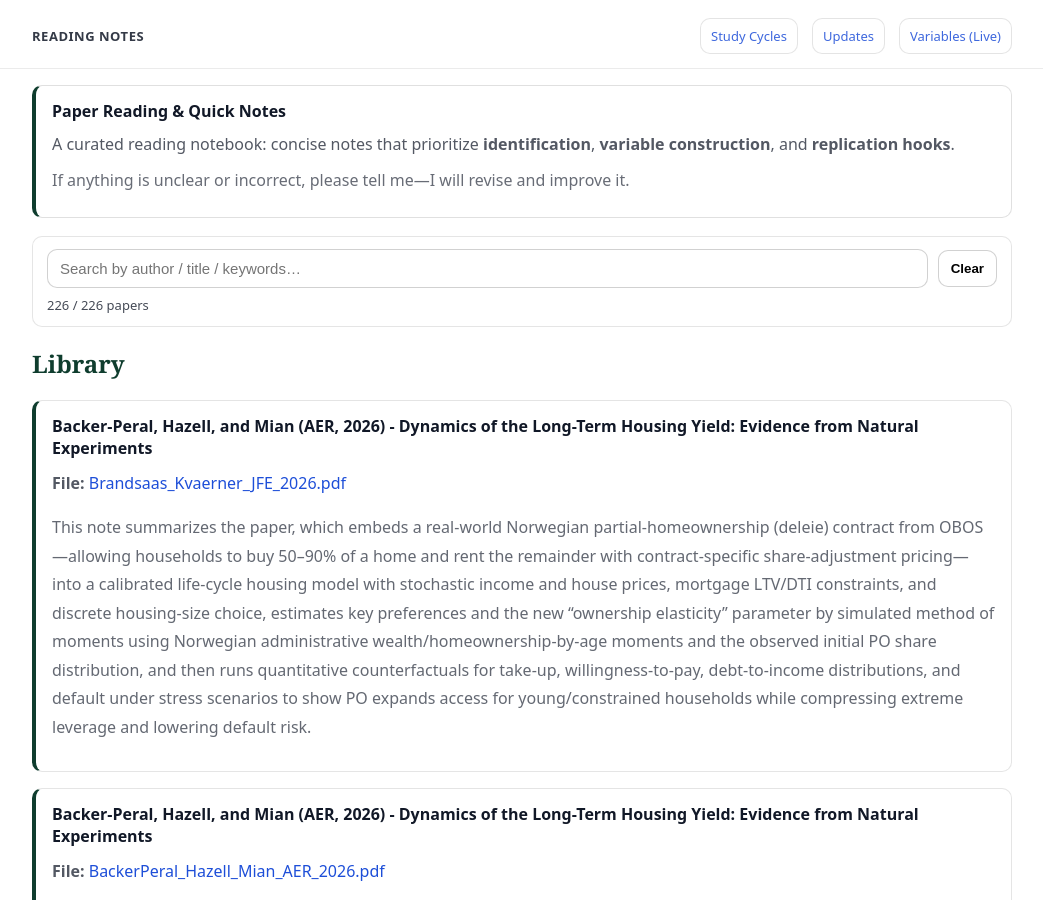
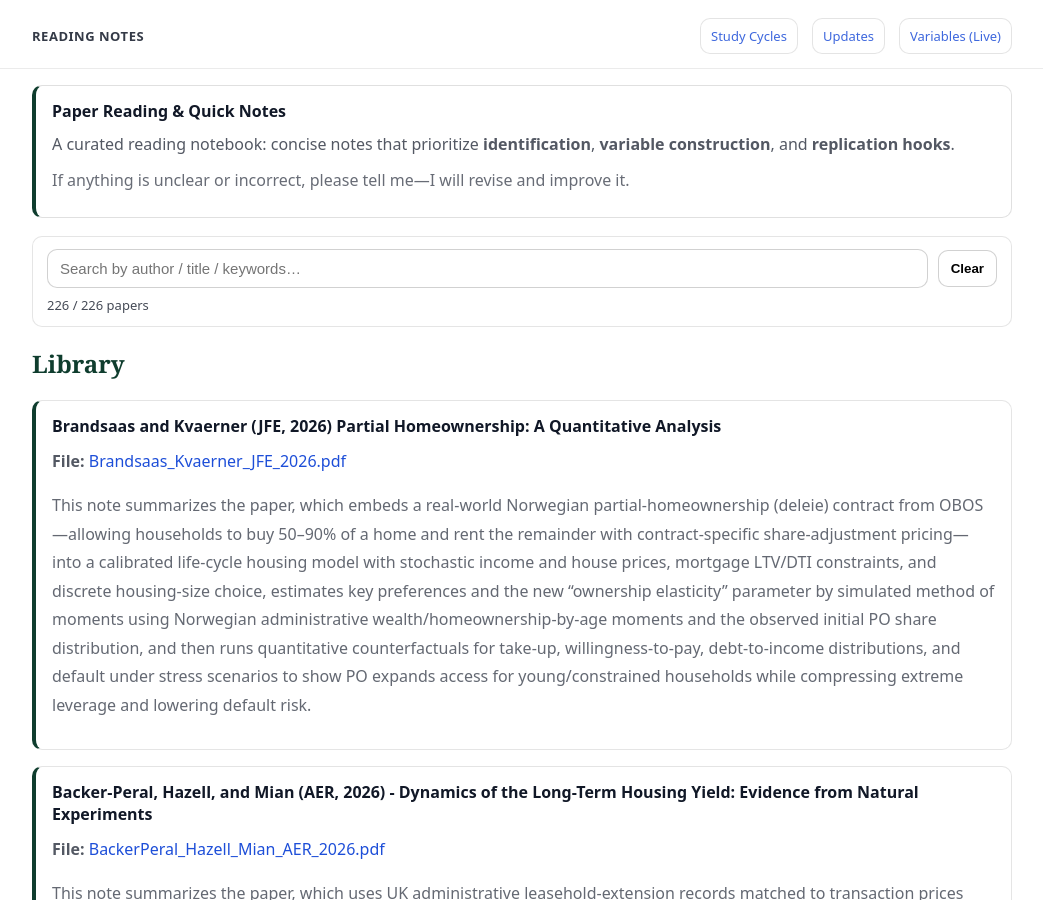
Before and after one commit to yaxinzn/study-archive, a Jekyll site: the page built from reading/index.md, in a window 1280 px wide and 900 px high. Shown: the whole window, without its empty margins (118-1161 px from the left). Built offline with Jekyll 4.4.1, drawn with Linux system fonts in a browser that asks for light colours.

Commit message:
Update reading list with new paper entry

```diff
--- a/_data/reading.yml
+++ b/_data/reading.yml
@@ -1,4 +1,4 @@
-- title: "Backer-Peral, Hazell, and Mian (AER, 2026) - Dynamics of the Long-Term Housing Yield: Evidence from Natural Experiments"
+- title: "Brandsaas and Kvaerner (JFE, 2026) Partial Homeownership: A Quantitative Analysis"
   file: "Brandsaas_Kvaerner_JFE_2026.pdf"
   desc: "This note summarizes the paper, which embeds a real-world Norwegian partial-homeownership (deleie) contract from OBOS—allowing households to buy 50–90% of a home and rent the remainder with contract-specific share-adjustment pricing—into a calibrated life-cycle housing model with stochastic income and house prices, mortgage LTV/DTI constraints, and discrete housing-size choice, estimates key preferences and the new “ownership elasticity” parameter by simulated method of moments using Norwegian administrative wealth/homeownership-by-age moments and the observed initial PO share distribution, and then runs quantitative counterfactuals for take-up, willingness-to-pay, debt-to-income distributions, and default under stress scenarios to show PO expands access for young/constrained households while compressing extreme leverage and lowering default risk."
 
```
